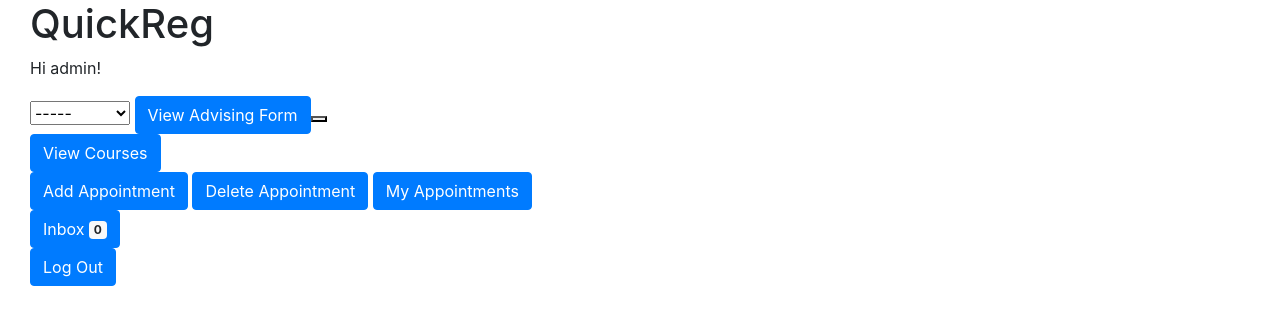
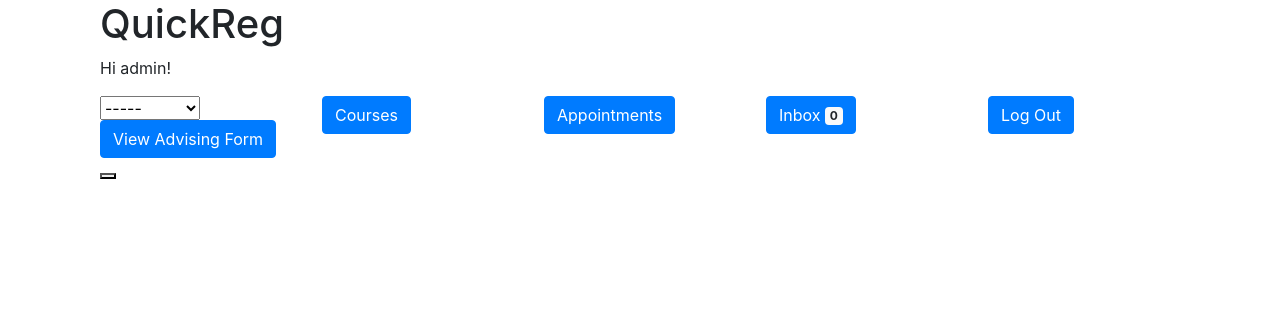
Before and after one commit to dgarsir/advising-app, a Django app: page / in a window 1280 px wide. Shown: the top 325 px of the page. Run offline with Django 3.2, Linux system fonts and the light colour scheme; a user stored in the database is signed in; data comes from the database, SQL or seed files in the repository; both versions use the stored data as it was after the commit; some libraries are stand-ins or nearby versions.

Commit message:
refactored home.html for easier reading/styling

```diff
--- a/mysite/advising/static/advising/style.css
+++ /dev/null
@@ -1,3 +0,0 @@
-.container-fluid {
-    width: 100%;
-}
--- a/mysite/templates/home.html
+++ b/mysite/templates/home.html
@@ -3,14 +3,16 @@
 {% block title %}Home{% endblock %}
 
 {% block content %}
-<div class='container-fluid'>
-<div class='container-fluid'>
+
+<div class='container'>
+    <div class='container'>
         <h1>QuickReg</h1>
         {% if user.is_authenticated %}
         <p>Hi {{ user.username }}!</p>
     </div>
+    <!--Student View-->
     {% if user.user_type == 0 %}
-<div class='container-fluid'>
+        <div class='container'>
             <div class='col'>
                 <div class='row'>
                     Your advising status is:
@@ -23,73 +25,105 @@
                     </div>
                 </div>
                 {% endif %}
-
-      {% elif user.user_type == 1 %}
-        Awaiting Advisement:
-      {% endif %}
             </div>
         </div>
-<div class='container-fluid'>
-{% if user.user_type == 0 %}
+        <div class='container'>
             <div class='row'>
                 <div class='col'>
                     {% if adv_status == 0 %}
                     <a href= {% url 'submit_advising' %} class='btn btn-primary' role='button'>Submit Advising Form</a>
                     {% else %}
                     <a href = {% url 'view_advising' %} class='btn btn-primary' role='button'>View Advising Form</a>
+                    {% endif %}
                 </div>
-  {% endif %}
                 <div class='col'>
                     <a href={% url 'view_appointments' %} class='btn btn-primary' role='button'>My Appointments</a>
                 </div>
                 <div class='col' id='courses'>
                     <a href={% url 'view_courses' %} class='btn btn-primary' role='button'>View Courses</a>
                 </div>
-{% else %}
+                <div class='col'>
+                    <a href = {% url 'view_inbox' %} class='btn btn-primary' role='button'>Inbox
+                        <span class="badge badge-light">{{ num_messages }}</span>
+                    </a>
+                </div>
+                <div class='col'>
+                    <a href="{% url 'logout' %}" class='btn btn-primary' role='button'>Log Out</a>
+                </div>
+            </div>
+        </div>
+    {% elif user.user_type == 1 %}
+        <div class='container'>
+            <div class='row'>
+                {% if to_be_advised %}
                 <div class='col'>
                     <form method="POST" id="aa_form">{% csrf_token %}
+                        <div class='form-group'>
                             <select id='form_select' name='selected_form'>
                                 <option value="" selected disabled hidden>-----</option>
                                 {% for element in to_be_advised %}
                                 <option value={{ element.id }}>{{ element.author }}</option>
                                 {% endfor %}
                             </select>
-        <button type='button Submit' class='btn btn-primary'>View Advising Form<button>
+                            <button class='btn btn-primary' type='Submit button'>View Advising Form<button>
+                        </div>
                     </form>
                 </div>
                 {% endif %}
-{% if user.user_type == 2 %}
-    <div class='col'>
-      <div class='navigation' id='courses'>
+                <div class='col' id='courses'>
                     <a href={% url 'view_courses' %} class='btn btn-primary' role='button'>View Courses</a>
                 </div>
-    </div>
                 <div class='col'>
-      <div class='navigation' id='appointments-c'>
-        <a href={% url 'add_appointments' %} class='btn btn-primary' role='button'>Add Appointment</a>
-        <a href={% url 'delete_appointment'%} class='btn btn-primary' role='button'>Delete Appointment</a>
-        <a href={% url 'view_appointments' %} class='btn btn-primary' role='button'>My Appointments</a>
-      </div>
-    </div>
-{% endif %}
-    <div class='col'>
-      <div class='navigation' id='messaging'>
                     <a href = {% url 'view_inbox' %} class='btn btn-primary' role='button'>Inbox
                         <span class="badge badge-light">{{ num_messages }}</span>
                     </a>
                 </div>
+                <div class='col'>
+                    <a href="{% url 'logout' %}" class='btn btn-primary' role='button'>Log Out</a>
+                </div>
+            </div>
+        </div>
+    {% elif user.user_type == 2 %}
+        <div class='container'>
+            <div class='row'>
+                {% if to_be_advised %}
+                <div class='col'>
+                    <form method="POST" id="aa_form">{% csrf_token %}
+                        <div class='form-group'>
+                            <select id='form_select' name='selected_form'>
+                                <option value="" selected disabled hidden>-----</option>
+                                {% for element in to_be_advised %}
+                                <option value={{ element.id }}>{{ element.author }}</option>
+                                {% endfor %}
+                            </select>
+                            <button class='btn btn-primary' type='Submit button'>View Advising Form<button>
+                        </div>
+                    </form>
+                </div>
+                {% endif %}
+                <div class='col' id='courses'>
+                    <a href={% url 'view_courses' %} class='btn btn-primary' role='button'>Courses</a>
                 </div>
                 <div class='col'>
-      <div class='navigation' id='authorization'>
+                    <a href={% url 'view_appointments' %} class='btn btn-primary' role='button'>Appointments</a>
+                </div>
+                <div class='col'>
+                    <a href = {% url 'view_inbox' %} class='btn btn-primary' role='button'>Inbox
+                        <span class="badge badge-light">{{ num_messages }}</span>
+                    </a>
+                </div>
+                <div class='col'>
                     <a href="{% url 'logout' %}" class='btn btn-primary' role='button'>Log Out</a>
+                </div>
+            </div>
+        </div>
+    {% endif %}
     {% else %}
+        <div class='container'>
             <p>You are not logged in</p>
             <a href="{% url 'login' %}" class='btn btn-primary' role='button'>Login</a>
             <a href="{% url 'signup' %}" class='btn btn-primary' role='button'>Sign Up</a>
         </div>
+        {% endif %}
 </div>
-  </div>
-</div>
-</div>
-{% endif %}
 {% endblock %}
--- a/mysite/templates/view_appointments.html
+++ b/mysite/templates/view_appointments.html
@@ -22,6 +22,6 @@
         <div class='alert alert-secondary' role='alert'>You have no scheduled appointments</div>
     {% endif %}
         <a href={% url 'request_appointment' %} class='btn btn-primary' role='button'>Request Appointment</a>
-        <a href={% url 'home' %} class='btn btn-primary' type='button'>Cancel</a>
+        <a href={% url 'home' %} class='btn btn-primary' type='button'>Back</a>
 </div>
 {% endblock %}
```
Also changed, not shown: mysite/templates/home_og.html (added, +98 -0 lines), mysite/templates/view_advising_faculty.html (+17 -21 lines), mysite/templates/view_messages.html (+7 -6 lines), mysite/db.sqlite3. Lines whose indentation alone changed are shown as unchanged.
